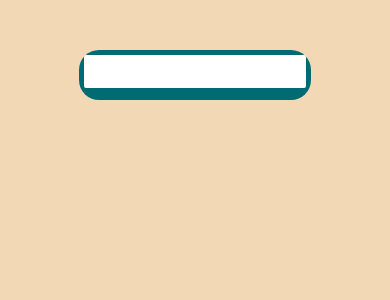
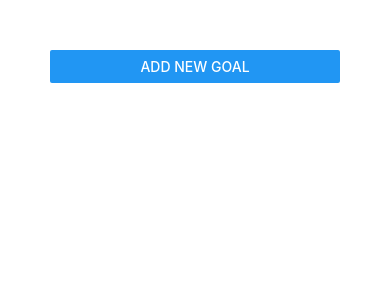
Before and after one commit to niksankarkee/ReactNative, a React Native app: screen / in a window 390 px wide. Shown: the top 300 px of the page. Built offline with nearby package versions, Linux system fonts and the light colour scheme.

Commit message:
max react native fundamental

```diff
--- a/App.js
+++ b/App.js
@@ -1,37 +1,48 @@
 import React, { useState } from 'react';
-import { StyleSheet, View, Button } from 'react-native';
+import { StyleSheet, View, Button, FlatList } from 'react-native';
 
-import AddTodo from './components/AddTodo';
-import TodoItems from './components/TodoItems';
+import GoalItem from './components/GoalItem';
+import GoalInput from './components/GoalInput';
 
 export default function App() {
+  const [courseGoals, setCourseGoals] = useState([]);
   const [isAddMode, setIsAddMode] = useState(false);
-  const [todoItemList, setTodoItemList] = useState([]);
 
-  const todoListHandler = (todoItem) => {
-    setTodoItemList((currentItem) => [
-      ...currentItem,
-      { id: Math.random().toString(), value: todoItem },
+  const addGoalHandler = (goalTitle) => {
+    setCourseGoals((currentGoals) => [
+      ...currentGoals,
+      { id: Math.random().toString(), value: goalTitle },
     ]);
     setIsAddMode(false);
   };
 
-  const cancleButtonHandler = () => {
+  const removeGoalHandler = (goalId) => {
+    setCourseGoals((currentGoals) => {
+      return currentGoals.filter((goal) => goal.id !== goalId);
+    });
+  };
+
+  const cancleGoalAdditionHandler = () => {
     setIsAddMode(false);
   };
+
   return (
     <View style={styles.screen}>
-      <View style={styles.addTodoButton}>
-        <Button
-          title='Add Todo'
-          color='white'
-          onPress={() => setIsAddMode(true)}
-        />
-      </View>
-      <AddTodo
+      <Button title='Add New Goal' onPress={() => setIsAddMode(true)} />
+      <GoalInput
         visible={isAddMode}
-        onCancle={cancleButtonHandler}
-        addTodo={todoListHandler}
+        onAddGoal={addGoalHandler}
+        onCancle={cancleGoalAdditionHandler}
+      />
+      <FlatList
+        keyExtractor={(item, index) => item.id}
+        data={courseGoals}
+        renderItem={(itemData) => (
+          <GoalItem
+            onDelete={removeGoalHandler.bind(this, itemData.item.id)}
+            title={itemData.item.value}
+          />
+        )}
       />
     </View>
   );
@@ -40,18 +51,5 @@ export default function App() {
 const styles = StyleSheet.create({
   screen: {
     padding: 50,
-    backgroundColor: '#F3D8B6',
-    flex: 1,
-    flexDirection: 'row',
-    justifyContent: 'center',
-    alignItems: 'flex-start',
-  },
-  addTodoButton: {
-    color: '#ccc',
-    backgroundColor: '#006B72',
-    width: '80%',
-    height: 50,
-    borderRadius: 20,
-    padding: 5,
   },
 });
--- a/components/AddTodo.js
+++ /dev/null
@@ -1,52 +0,0 @@
-import React, { useState } from 'react';
-import { View, Modal, TextInput, StyleSheet, Text, Button } from 'react-native';
-
-const AddTodo = (props) => {
-  const [todoItem, setTodoItem] = useState('');
-
-  const todoItemHandler = (todoTxt) => {
-    setTodoItem(todoTxt);
-  };
-
-  const todoButtonHandler = () => {
-    props.addTodo(todoItem);
-    setTodoItem('');
-  };
-  return (
-    <Modal visible={props.visible} animationType='slide'>
-      <View style={styles.inputTextFrame}>
-        <View>
-          <TextInput
-            value={todoItem}
-            onChangeText={todoItemHandler}
-            style={styles.addTextStyle}
-            placeholder='Add Todo Item'
-          />
-        </View>
-        <View style={styles.buttonStyleMain}>
-          <Button title='Add Todo' onPress={todoButtonHandler} />
-          <Button title='CANCLE!' color='red' onPress={props.onCancle} />
-        </View>
-      </View>
-    </Modal>
-  );
-};
-
-const styles = StyleSheet.create({
-  inputTextFrame: {
-    flex: 1,
-    flexDirection: 'column',
-    justifyContent: 'center',
-    alignItems: 'center',
-  },
-  addTextStyle: {
-    borderBottomColor: 'black',
-    borderBottomWidth: 1,
-    width: 300,
-  },
-  buttonStyleMain: {
-    flexDirection: 'row',
-  },
-});
-
-export default AddTodo;
--- /dev/null
+++ b/components/GoalInput.js
@@ -0,0 +1,62 @@
+import React, { useState } from 'react';
+import { View, StyleSheet, TextInput, Button, Modal } from 'react-native';
+
+const GoalInput = (props) => {
+  const [enteredGoal, setEnteredGoal] = useState('');
+
+  const goalInputHandler = (enteredText) => {
+    setEnteredGoal(enteredText);
+  };
+
+  const addGoalHandler = () => {
+    props.onAddGoal(enteredGoal);
+    setEnteredGoal('');
+  };
+
+  return (
+    <Modal visible={props.visible} animationType='slide'>
+      <View style={styles.inputContainer}>
+        <TextInput
+          placeholder='Course Goal'
+          style={styles.input}
+          onChangeText={goalInputHandler}
+          value={enteredGoal}
+        />
+        <View style={styles.buttonContainer}>
+          <View style={styles.button}>
+            <Button title='CANCLE' color='red' onPress={props.onCancle} />
+          </View>
+          <View style={styles.button}>
+            <Button title='ADD' onPress={addGoalHandler} />
+          </View>
+        </View>
+      </View>
+    </Modal>
+  );
+};
+
+const styles = StyleSheet.create({
+  inputContainer: {
+    flexDirection: 'column',
+    flex: 1,
+    justifyContent: 'center',
+    alignItems: 'center',
+  },
+  input: {
+    borderBottomColor: 'black',
+    borderBottomWidth: 1,
+    padding: 10,
+    marginBottom: 10,
+    width: '80%',
+  },
+  buttonContainer: {
+    flexDirection: 'row',
+    justifyContent: 'space-between',
+    width: '60%',
+  },
+  button: {
+    width: '40%',
+  },
+});
+
+export default GoalInput;
--- /dev/null
+++ b/components/GoalItem.js
@@ -0,0 +1,24 @@
+import React from 'react';
+import { View, Text, StyleSheet, TouchableOpacity } from 'react-native';
+
+const GoalItem = (props) => {
+  return (
+    <TouchableOpacity onPress={props.onDelete}>
+      <View style={styles.listItem}>
+        <Text>{props.title}</Text>
+      </View>
+    </TouchableOpacity>
+  );
+};
+
+const styles = StyleSheet.create({
+  listItem: {
+    padding: 10,
+    marginVertical: 10,
+    backgroundColor: '#ccc',
+    borderColor: 'black',
+    borderWidth: 1,
+  },
+});
+
+export default GoalItem;
--- a/components/TodoItems.js
+++ /dev/null
@@ -1,12 +0,0 @@
-import React from 'react'
-import {View} from 'react-native'
-
-const TodoItems = () => {
-    return (
-        <View>
-
-        </View>
-    )
-}
-
-export default TodoItems
```
